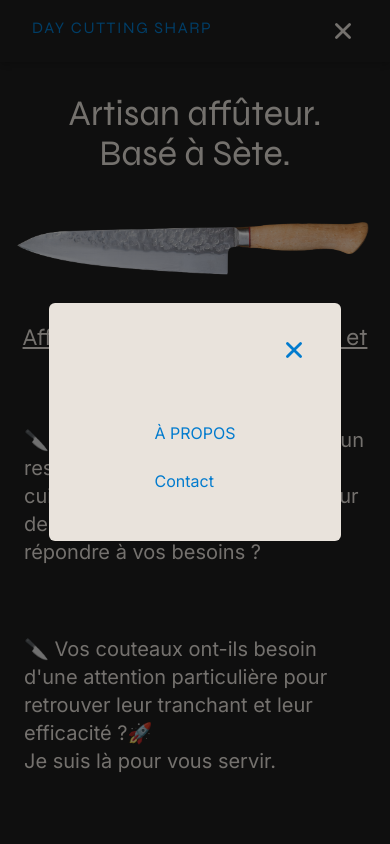
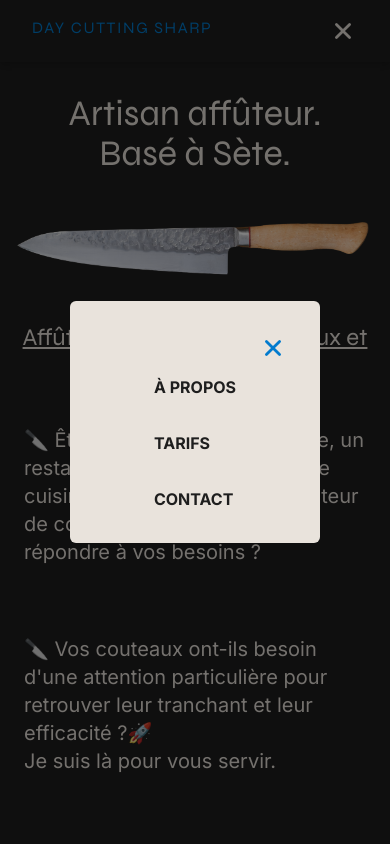
Before and after one commit to MathieuSchaff/daycuttingsharp, a Next.js app: page / in a window 390 px wide. Both pictures are taken after a click on the element 343 px from the left and 31 px from the top of the page. Shown: the top 844 px of the page. Built offline with nearby package versions, Linux system fonts and the light colour scheme.

Commit message:
changed width of navbar

```diff
--- a/src/components/Navbar.tsx
+++ b/src/components/Navbar.tsx
@@ -62,17 +62,17 @@ const Navbar = () => {
           onClick={closeMenu}
         >
           <motion.nav
-            className="min-h-0 bg-browney p-8 rounded-md text-honolulu flex flex-col justify-center items-center gap-10 pb-12 w-3/4 h-1/2"
+            className="min-h-0 bg-browney p-8 rounded-md text-darkgrey font-bold flex flex-col justify-center items-center w-1/2 min-w-[250px] h-1/2"
             variants={menuVariants}
             initial="closed"
             animate="open"
             exit="closed"
             transition={{ damping: 300 }}
           >
-            <button onClick={closeMenu} className="hover:cursor-pointer self-end z-50">
+            <button onClick={closeMenu} className="hover:cursor-pointer self-end z-50 text-honolulu">
               <IoClose size={30} />{" "}
             </button>
-            <ul className="flex flex-col gap-6 mt-4">
+            <ul className="flex flex-col gap-8 mt-3">
               <motion.li
                 whileTap={{ scale: 0.9 }}
                 initial="hidden"
@@ -85,7 +85,15 @@ const Navbar = () => {
                 whileTap={{ scale: 0.9 }}
                 initial="hidden"
                 animate="visible"
-                className="cursor-pointer"
+                className="cursor-pointer uppercase"
+              >
+                <Link href="#tarifs">Tarifs</Link>
+              </motion.li>
+              <motion.li
+                whileTap={{ scale: 0.9 }}
+                initial="hidden"
+                animate="visible"
+                className="cursor-pointer uppercase"
               >
                 <Link href="#contact">Contact</Link>
               </motion.li>
```
